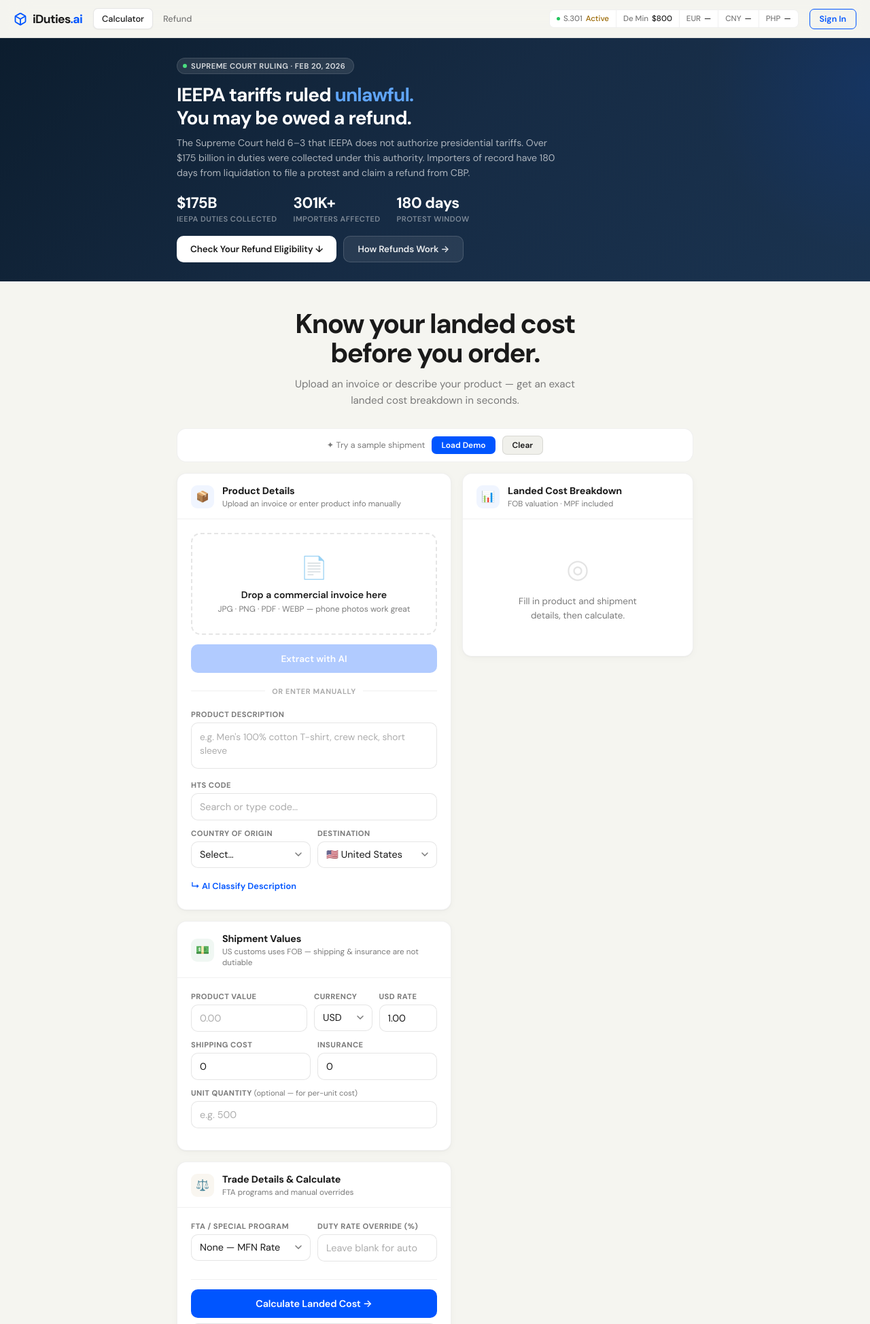
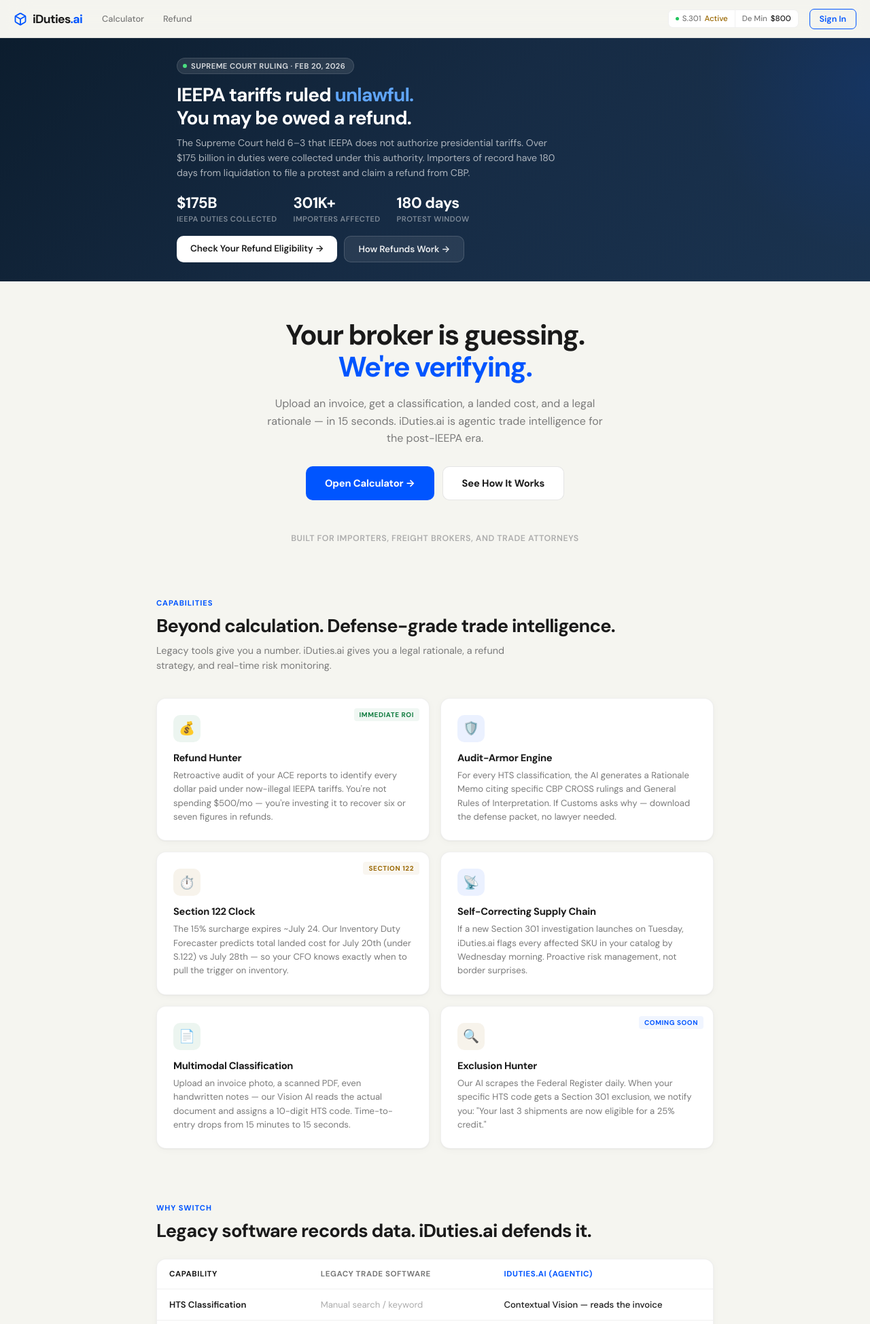
Before and after one commit to rebelkayn/dutycalc, a Flask app: page / in a window 1280 px wide. Shown: the top 1948 px of the page at 68% size. Run offline with Flask 3, Linux system fonts and the light colour scheme; some libraries are stand-ins or nearby versions.

Commit message:
feat: marketing landing page, calculator moves to /calculator

```diff
--- a/app.py
+++ b/app.py
@@ -329,7 +329,12 @@ FTA_RATES = {
 
 # ── Routes ─────────────────────────────────────────────────
 @app.route("/")
-def index():
+def landing():
+    user = get_current_user()
+    return render_template("landing.html", user=user)
+
+@app.route("/calculator")
+def calculator():
     user = get_current_user()
     return render_template("index.html", user=user)
 
--- a/templates/dashboard.html
+++ b/templates/dashboard.html
@@ -252,7 +252,7 @@ body {
     <span>iDuties<span class="nav-dot">.ai</span></span>
   </a>
   <div class="nav-links">
-    <a class="nav-link" href="/">Calculator</a>
+    <a class="nav-link" href="/calculator">Calculator</a>
     <a class="nav-link" href="/refund-guide.html">Refund</a>
     <a class="nav-link active" href="/dashboard">Dashboard</a>
   </div>
@@ -476,7 +476,7 @@ let activeDrawer = null;
 function openDrawer(type) {
   const panel = type === 'calc' ? document.getElementById('drawerCalc') : document.getElementById('drawerRefund');
   const body = type === 'calc' ? document.getElementById('drawerCalcBody') : document.getElementById('drawerRefundBody');
-  const src = type === 'calc' ? '/?embed=calc' : '/?embed=refund';
+  const src = type === 'calc' ? '/calculator?embed=calc' : '/calculator?embed=refund';
   // Lazy-load iframe
   if (!body.querySelector('iframe')) {
     body.innerHTML = `<iframe src="${src}" title="${type === 'calc' ? 'Calculator' : 'Estimator'}"></iframe>`;
--- a/templates/index.html
+++ b/templates/index.html
@@ -568,7 +568,7 @@ body {
     <span>iDuties<span class="nav-dot">.ai</span></span>
   </div>
   <div class="nav-links">
-    <a class="nav-link active" href="#">Calculator</a>
+    <a class="nav-link active" href="/calculator">Calculator</a>
     <a class="nav-link" href="/refund-guide.html">Refund</a>
     {% if user %}<a class="nav-link" href="/dashboard">Dashboard</a>{% endif %}
   </div>
--- /dev/null
+++ b/templates/landing.html
@@ -0,0 +1,496 @@
+<!DOCTYPE html>
+<html lang="en">
+<head>
+<meta charset="UTF-8">
+<meta name="viewport" content="width=device-width, initial-scale=1.0, viewport-fit=cover">
+<title>iDuties.ai — Agentic Trade Intelligence for US Importers</title>
+<meta name="description" content="Stop guessing on duties. iDuties.ai uses AI to classify, calculate, and defend every import — with built-in IEEPA refund recovery, audit-ready rationale memos, and real-time tariff monitoring.">
+<meta name="keywords" content="import duty calculator, IEEPA refund, HTS classification, customs audit, Section 301, Section 122, landed cost, trade compliance">
+<link rel="preconnect" href="https://fonts.googleapis.com">
+<link href="https://fonts.googleapis.com/css2?family=DM+Sans:ital,opsz,wght@0,9..40,300..700;1,9..40,300..700&display=swap" rel="stylesheet">
+<style>
+*, *::before, *::after { box-sizing: border-box; margin: 0; padding: 0; }
+:root {
+  --bg: #F5F5F0; --surface: #FFFFFF; --surface2: #F0F0EB;
+  --border: rgba(0,0,0,0.06); --border2: rgba(0,0,0,0.10);
+  --ink: #1A1A1A; --ink2: #3D3D3D; --muted: #7A7A7A; --dim: #ACACAC;
+  --blue: #0055FF; --blue-hover: #003FCC; --blue-soft: rgba(0,85,255,0.06);
+  --green: #0F7B3F; --green-bg: rgba(15,123,63,0.06);
+  --amber: #9A6700; --amber-bg: rgba(154,103,0,0.06);
+  --radius: 14px; --radius-sm: 10px; --radius-xs: 7px;
+  --shadow: 0 1px 2px rgba(0,0,0,0.04), 0 2px 12px rgba(0,0,0,0.03);
+  --font: 'DM Sans', -apple-system, BlinkMacSystemFont, 'Helvetica Neue', sans-serif;
+  --mono: 'SF Mono', 'Fira Code', 'Menlo', monospace;
+}
+html { scroll-behavior: smooth; overflow-y: scroll; }
+body {
+  font-family: var(--font); background: var(--bg); color: var(--ink);
+  min-height: 100vh; -webkit-font-smoothing: antialiased;
+  -moz-osx-font-smoothing: grayscale;
+}
+
+/* ═══════ NAV ═══════ */
+.nav {
+  position: sticky; top: 0; z-index: 100;
+  background: rgba(245,245,240,0.82);
+  backdrop-filter: saturate(180%) blur(20px); -webkit-backdrop-filter: saturate(180%) blur(20px);
+  border-bottom: 1px solid var(--border);
+  padding: 0 20px; height: 56px;
+  display: flex; align-items: center; gap: 16px;
+}
+.nav-brand {
+  font-size: 1.1rem; font-weight: 700; letter-spacing: -0.04em; color: var(--ink);
+  display: flex; align-items: center; gap: 8px; flex-shrink: 0; text-decoration: none;
+}
+.nav-brand svg { color: var(--blue); }
+.nav-dot { color: var(--blue); }
+.nav-spacer { flex: 1; }
+.nav-links { display: flex; gap: 2px; }
+.nav-link {
+  font-size: 0.8rem; font-weight: 500; color: var(--muted);
+  padding: 6px 12px; border-radius: var(--radius-xs);
+  border: 1px solid transparent; cursor: pointer;
+  text-decoration: none; white-space: nowrap; transition: all 0.15s;
+}
+.nav-link:hover { color: var(--ink); background: var(--surface2); }
+.nav-link.active { color: var(--ink); background: var(--surface); border-color: var(--border2); box-shadow: 0 1px 2px rgba(0,0,0,0.04); }
+.nav-ticker {
+  display: none; align-items: center;
+  border: 1px solid var(--border); border-radius: var(--radius-xs);
+  background: var(--surface); overflow: hidden;
+}
+.ticker-item {
+  display: flex; align-items: center; gap: 5px;
+  padding: 5px 10px; font-size: 0.72rem; font-weight: 500;
+  border-right: 1px solid var(--border); white-space: nowrap;
+}
+.ticker-item:last-child { border: none; }
+.ticker-label { color: var(--muted); }
+.ticker-value { color: var(--ink); font-variant-numeric: tabular-nums; }
+.ticker-dot { width: 5px; height: 5px; border-radius: 50%; background: #22c55e; flex-shrink: 0; }
+.s301-active { color: var(--amber); }
+@media (min-width: 860px) { .nav-ticker { display: flex; } }
+.nav-auth-btn {
+  padding: 6px 14px; border-radius: var(--radius-xs);
+  font-size: 0.78rem; font-weight: 600; color: var(--blue);
+  border: 1.5px solid var(--blue); text-decoration: none;
+  transition: all 0.15s; flex-shrink: 0; white-space: nowrap;
+}
+.nav-auth-btn:hover { background: var(--blue); color: white; }
+@media (max-width: 500px) {
+  .nav { padding: 0 16px; height: 52px; }
+  .nav-link { font-size: 0.75rem; padding: 5px 9px; }
+}
+
+/* ═══════ IEEPA BANNER ═══════ */
+.ieepa-banner {
+  background: linear-gradient(135deg, #0C1D2E 0%, #162B44 50%, #1A3350 100%);
+  color: #fff; overflow: hidden; position: relative;
+}
+.ieepa-banner::before {
+  content: ''; position: absolute; top: -50%; right: -20%; width: 500px; height: 500px;
+  background: radial-gradient(circle, rgba(0,85,255,0.12) 0%, transparent 70%);
+  pointer-events: none;
+}
+.ieepa-inner {
+  max-width: 800px; margin: 0 auto; padding: 28px 20px;
+  position: relative; z-index: 1;
+}
+.ieepa-eyebrow {
+  display: inline-flex; align-items: center; gap: 6px;
+  background: rgba(255,255,255,0.1); border: 1px solid rgba(255,255,255,0.12);
+  border-radius: 20px; padding: 4px 12px 4px 8px;
+  font-size: 0.7rem; font-weight: 600; letter-spacing: 0.04em;
+  text-transform: uppercase; color: rgba(255,255,255,0.85); margin-bottom: 14px;
+}
+.ieepa-eyebrow-dot { width: 6px; height: 6px; border-radius: 3px; background: #4ADE80; flex-shrink: 0; }
+.ieepa-h { font-size: clamp(1.3rem, 3.5vw, 1.75rem); font-weight: 700; letter-spacing: -0.03em; line-height: 1.2; margin-bottom: 10px; }
+.ieepa-h span { color: #60A5FA; }
+.ieepa-p { font-size: 0.88rem; color: rgba(255,255,255,0.65); line-height: 1.55; margin-bottom: 18px; max-width: 560px; }
+.ieepa-stats { display: flex; gap: 24px; flex-wrap: wrap; margin-bottom: 18px; }
+.ieepa-stat-val { font-size: 1.4rem; font-weight: 700; letter-spacing: -0.02em; font-variant-numeric: tabular-nums; color: #fff; }
+.ieepa-stat-label { font-size: 0.7rem; color: rgba(255,255,255,0.45); margin-top: 2px; text-transform: uppercase; letter-spacing: 0.04em; font-weight: 600; }
+.ieepa-actions { display: flex; gap: 10px; flex-wrap: wrap; }
+.ieepa-btn {
+  padding: 10px 20px; border-radius: var(--radius-sm);
+  font-family: var(--font); font-size: 0.84rem; font-weight: 600;
+  cursor: pointer; transition: all 0.15s; border: none; letter-spacing: -0.01em;
+}
+.ieepa-btn-primary { background: #fff; color: var(--ink); text-decoration: none; }
+.ieepa-btn-primary:hover { background: #F0F0F0; }
+.ieepa-btn-ghost { background: rgba(255,255,255,0.08); color: rgba(255,255,255,0.9); border: 1px solid rgba(255,255,255,0.15); text-decoration: none; }
+.ieepa-btn-ghost:hover { background: rgba(255,255,255,0.14); }
+
+/* ═══════ HERO CTA ═══════ */
+.hero-cta {
+  text-align: center; padding: 56px 20px 48px;
+}
+.hero-tagline {
+  font-size: clamp(1.8rem, 4.5vw, 2.6rem); font-weight: 700;
+  letter-spacing: -0.04em; line-height: 1.15; color: var(--ink);
+  max-width: 680px; margin: 0 auto 16px;
+}
+.hero-tagline em { font-style: normal; color: var(--blue); }
+.hero-sub {
+  font-size: 1rem; color: var(--muted); line-height: 1.6;
+  max-width: 520px; margin: 0 auto 28px;
+}
+.hero-actions { display: flex; gap: 12px; justify-content: center; flex-wrap: wrap; }
+.btn-hero {
+  display: inline-flex; align-items: center; gap: 8px;
+  padding: 14px 28px; border-radius: var(--radius-sm);
+  font-family: var(--font); font-size: 0.92rem; font-weight: 700;
+  text-decoration: none; transition: all 0.2s; letter-spacing: -0.01em;
+}
+.btn-hero-primary { background: var(--blue); color: #fff; }
+.btn-hero-primary:hover { background: var(--blue-hover); transform: translateY(-1px); box-shadow: 0 4px 16px rgba(0,85,255,0.25); }
+.btn-hero-secondary { background: var(--surface); color: var(--ink); border: 1.5px solid var(--border2); }
+.btn-hero-secondary:hover { background: var(--surface2); border-color: var(--ink); }
+
+/* ═══════ SOCIAL PROOF ═══════ */
+.proof {
+  padding: 0 20px 40px; text-align: center;
+}
+.proof-text {
+  font-size: 0.78rem; color: var(--dim); letter-spacing: 0.04em;
+  text-transform: uppercase; font-weight: 600;
+}
+
+/* ═══════ FEATURES ═══════ */
+.features-section {
+  max-width: 860px; margin: 0 auto; padding: 40px 20px 60px;
+}
+.features-section-label {
+  font-size: 0.7rem; font-weight: 700; color: var(--blue);
+  text-transform: uppercase; letter-spacing: 0.08em; margin-bottom: 10px;
+}
+.features-section-h {
+  font-size: clamp(1.3rem, 3vw, 1.7rem); font-weight: 700;
+  letter-spacing: -0.03em; line-height: 1.25; margin-bottom: 8px;
+}
+.features-section-sub {
+  font-size: 0.9rem; color: var(--muted); line-height: 1.55; margin-bottom: 36px;
+  max-width: 540px;
+}
+.feature-grid { display: grid; grid-template-columns: 1fr 1fr; gap: 16px; }
+@media (max-width: 600px) { .feature-grid { grid-template-columns: 1fr; } }
+.feature-card {
+  background: var(--surface); border: 1px solid var(--border);
+  border-radius: var(--radius); padding: 24px; position: relative;
+  box-shadow: var(--shadow); transition: all 0.2s;
+}
+.feature-card:hover { border-color: var(--border2); box-shadow: 0 4px 20px rgba(0,0,0,0.06); }
+.feature-icon {
+  width: 40px; height: 40px; border-radius: 10px;
+  display: flex; align-items: center; justify-content: center;
+  font-size: 1.2rem; margin-bottom: 14px;
+}
+.fi-blue { background: rgba(0,85,255,0.08); }
+.fi-green { background: rgba(15,123,63,0.08); }
+.fi-amber { background: rgba(154,103,0,0.08); }
+.fi-red { background: rgba(214,40,40,0.06); }
+.feature-card h3 {
+  font-size: 0.92rem; font-weight: 700; letter-spacing: -0.02em;
+  margin-bottom: 6px; line-height: 1.3;
+}
+.feature-card p {
+  font-size: 0.82rem; color: var(--muted); line-height: 1.55;
+}
+.feature-badge {
+  position: absolute; top: 14px; right: 14px;
+  font-size: 0.62rem; font-weight: 700; text-transform: uppercase;
+  letter-spacing: 0.06em; padding: 3px 8px; border-radius: 4px;
+}
+.fb-green { background: var(--green-bg); color: var(--green); }
+.fb-amber { background: var(--amber-bg); color: var(--amber); }
+.fb-blue { background: var(--blue-soft); color: var(--blue); }
+
+/* ═══════ COMPARISON TABLE ═══════ */
+.compare-section {
+  max-width: 860px; margin: 0 auto; padding: 20px 20px 60px;
+}
+.compare-table {
+  width: 100%; border-collapse: separate; border-spacing: 0;
+  background: var(--surface); border: 1px solid var(--border);
+  border-radius: var(--radius); overflow: hidden;
+  box-shadow: var(--shadow);
+}
+.compare-table th, .compare-table td {
+  padding: 14px 18px; text-align: left; font-size: 0.82rem;
+  border-bottom: 1px solid var(--border);
+}
+.compare-table th {
+  font-size: 0.72rem; font-weight: 700; text-transform: uppercase;
+  letter-spacing: 0.05em; color: var(--muted);
+}
+.compare-table th:first-child { color: var(--ink); }
+.compare-table th:last-child { color: var(--blue); }
+.compare-table td { color: var(--ink2); }
+.compare-table td:first-child { font-weight: 600; color: var(--ink); }
+.compare-table td:nth-child(2) { color: var(--dim); }
+.compare-table td:last-child { color: var(--ink); font-weight: 500; }
+.compare-table tr:last-child td { border-bottom: none; }
+.compare-table .check { color: var(--green); font-weight: 700; }
+.compare-table .x { color: var(--dim); }
+@media (max-width: 600px) {
+  .compare-table th, .compare-table td { padding: 10px 12px; font-size: 0.75rem; }
+}
+
+/* ═══════ LEGAL CALLOUT ═══════ */
+.legal-section {
+  max-width: 860px; margin: 0 auto; padding: 0 20px 60px;
+}
+.legal-card {
+  background: linear-gradient(135deg, #0C1D2E 0%, #162B44 100%);
+  color: #fff; border-radius: var(--radius); padding: 36px 32px;
+  position: relative; overflow: hidden;
+}
+.legal-card::before {
+  content: ''; position: absolute; top: -30%; right: -10%;
+  width: 300px; height: 300px;
+  background: radial-gradient(circle, rgba(0,85,255,0.1) 0%, transparent 70%);
+  pointer-events: none;
+}
+.legal-eyebrow {
+  font-size: 0.68rem; font-weight: 700; text-transform: uppercase;
+  letter-spacing: 0.08em; color: rgba(255,255,255,0.5); margin-bottom: 12px;
+}
+.legal-h {
+  font-size: clamp(1.1rem, 2.5vw, 1.4rem); font-weight: 700;
+  letter-spacing: -0.02em; line-height: 1.3; margin-bottom: 14px;
+  max-width: 500px;
+}
+.legal-p {
+  font-size: 0.85rem; color: rgba(255,255,255,0.6); line-height: 1.6;
+  max-width: 560px; margin-bottom: 22px;
+}
+.legal-facts { display: flex; gap: 28px; flex-wrap: wrap; margin-bottom: 24px; }
+.legal-fact-val {
+  font-size: 0.78rem; font-weight: 700; color: #fff; margin-bottom: 2px;
+}
+.legal-fact-label {
+  font-size: 0.66rem; color: rgba(255,255,255,0.4); text-transform: uppercase;
+  letter-spacing: 0.04em; font-weight: 600;
+}
+.legal-cta {
+  display: inline-flex; padding: 10px 20px; border-radius: var(--radius-sm);
+  font-family: var(--font); font-size: 0.84rem; font-weight: 600;
+  background: #fff; color: var(--ink); text-decoration: none;
+  transition: all 0.15s;
+}
+.legal-cta:hover { background: #F0F0F0; }
+
+/* ═══════ BOTTOM CTA ═══════ */
+.bottom-cta {
+  text-align: center; padding: 40px 20px 80px;
+}
+.bottom-cta h2 {
+  font-size: clamp(1.3rem, 3vw, 1.8rem); font-weight: 700;
+  letter-spacing: -0.03em; margin-bottom: 8px;
+}
+.bottom-cta p {
+  font-size: 0.9rem; color: var(--muted); margin-bottom: 24px;
+}
+
+/* ═══════ FOOTER ═══════ */
+.footer {
+  border-top: 1px solid var(--border);
+  max-width: 800px; margin: 0 auto; padding: 20px;
+  display: flex; justify-content: space-between; align-items: center;
+  font-size: 0.72rem; color: var(--dim);
+}
+.footer a { color: var(--muted); text-decoration: none; }
+.footer a:hover { color: var(--ink); }
+</style>
+</head>
+<body>
+
+<!-- ═══════ NAV ═══════ -->
+<nav class="nav">
+  <a class="nav-brand" href="/">
+    <svg width="20" height="20" viewBox="0 0 24 24" fill="none" stroke="currentColor" stroke-width="2.2" stroke-linecap="round" stroke-linejoin="round"><path d="M21 16V8a2 2 0 00-1-1.73l-7-4a2 2 0 00-2 0l-7 4A2 2 0 003 8v8a2 2 0 001 1.73l7 4a2 2 0 002 0l7-4A2 2 0 0021 16z"/><polyline points="3.27 6.96 12 12.01 20.73 6.96"/><line x1="12" y1="22.08" x2="12" y2="12"/></svg>
+    <span>iDuties<span class="nav-dot">.ai</span></span>
+  </a>
+  <div class="nav-links">
+    <a class="nav-link" href="/calculator">Calculator</a>
+    <a class="nav-link" href="/refund-guide.html">Refund</a>
+    {% if user %}<a class="nav-link" href="/dashboard">Dashboard</a>{% endif %}
+  </div>
+  <div class="nav-spacer"></div>
+  <div class="nav-ticker">
+    <div class="ticker-item"><div class="ticker-dot"></div><span class="ticker-label">S.301</span><span class="ticker-value s301-active">Active</span></div>
+    <div class="ticker-item"><span class="ticker-label">De Min</span><span class="ticker-value">$800</span></div>
+  </div>
+  {% if user %}
+    <a href="/signout" class="nav-auth-btn" title="Sign out">{{ user.email[:20] }}</a>
+  {% else %}
+    <a href="/signin" class="nav-auth-btn">Sign In</a>
+  {% endif %}
+</nav>
+
+<!-- ═══════ IEEPA BANNER ═══════ -->
+<section class="ieepa-banner">
+  <div class="ieepa-inner">
+    <div class="ieepa-eyebrow"><span class="ieepa-eyebrow-dot"></span>Supreme Court Ruling · Feb 20, 2026</div>
+    <h2 class="ieepa-h">IEEPA tariffs ruled <span>unlawful.</span><br>You may be owed a refund.</h2>
+    <p class="ieepa-p">The Supreme Court held 6–3 that IEEPA does not authorize presidential tariffs. Over $175 billion in duties were collected under this authority. Importers of record have 180 days from liquidation to file a protest and claim a refund from CBP.</p>
+    <div class="ieepa-stats">
+      <div><div class="ieepa-stat-val">$175B</div><div class="ieepa-stat-label">IEEPA Duties Collected</div></div>
+      <div><div class="ieepa-stat-val">301K+</div><div class="ieepa-stat-label">Importers Affected</div></div>
+      <div><div class="ieepa-stat-val">180 days</div><div class="ieepa-stat-label">Protest Window</div></div>
+    </div>
+    <div class="ieepa-actions">
+      <a class="ieepa-btn ieepa-btn-primary" href="/calculator#ieepa">Check Your Refund Eligibility →</a>
+      <a class="ieepa-btn ieepa-btn-ghost" href="/refund-guide.html">How Refunds Work →</a>
+    </div>
+  </div>
+</section>
+
+<!-- ═══════ HERO CTA ═══════ -->
+<section class="hero-cta">
+  <h1 class="hero-tagline">Your broker is guessing.<br><em>We're verifying.</em></h1>
+  <p class="hero-sub">Upload an invoice, get a classification, a landed cost, and a legal rationale — in 15 seconds. iDuties.ai is agentic trade intelligence for the post-IEEPA era.</p>
+  <div class="hero-actions">
+    <a class="btn-hero btn-hero-primary" href="/calculator">Open Calculator →</a>
+    <a class="btn-hero btn-hero-secondary" href="#features">See How It Works</a>
+  </div>
+</section>
+
+<!-- ═══════ SOCIAL PROOF ═══════ -->
+<div class="proof">
+  <div class="proof-text">Built for importers, freight brokers, and trade attorneys</div>
+</div>
+
+<!-- ═══════ FEATURES ═══════ -->
+<section class="features-section" id="features">
+  <div class="features-section-label">Capabilities</div>
+  <h2 class="features-section-h">Beyond calculation. Defense-grade trade intelligence.</h2>
+  <p class="features-section-sub">Legacy tools give you a number. iDuties.ai gives you a legal rationale, a refund strategy, and real-time risk monitoring.</p>
+
+  <div class="feature-grid">
+    <div class="feature-card">
+      <span class="feature-badge fb-green">Immediate ROI</span>
+      <div class="feature-icon fi-green">💰</div>
+      <h3>Refund Hunter</h3>
+      <p>Retroactive audit of your ACE reports to identify every dollar paid under now-illegal IEEPA tariffs. You're not spending $500/mo — you're investing it to recover six or seven figures in refunds.</p>
+    </div>
+    <div class="feature-card">
+      <div class="feature-icon fi-blue">🛡️</div>
+      <h3>Audit-Armor Engine</h3>
+      <p>For every HTS classification, the AI generates a Rationale Memo citing specific CBP CROSS rulings and General Rules of Interpretation. If Customs asks why — download the defense packet, no lawyer needed.</p>
+    </div>
+    <div class="feature-card">
+      <span class="feature-badge fb-amber">Section 122</span>
+      <div class="feature-icon fi-amber">⏱️</div>
+      <h3>Section 122 Clock</h3>
+      <p>The 15% surcharge expires ~July 24. Our Inventory Duty Forecaster predicts total landed cost for July 20th (under S.122) vs July 28th — so your CFO knows exactly when to pull the trigger on inventory.</p>
+    </div>
+    <div class="feature-card">
+      <div class="feature-icon fi-blue">📡</div>
+      <h3>Self-Correcting Supply Chain</h3>
+      <p>If a new Section 301 investigation launches on Tuesday, iDuties.ai flags every affected SKU in your catalog by Wednesday morning. Proactive risk management, not border surprises.</p>
+    </div>
+    <div class="feature-card">
+      <div class="feature-icon fi-green">📄</div>
+      <h3>Multimodal Classification</h3>
+      <p>Upload an invoice photo, a scanned PDF, even handwritten notes — our Vision AI reads the actual document and assigns a 10-digit HTS code. Time-to-entry drops from 15 minutes to 15 seconds.</p>
+    </div>
+    <div class="feature-card">
+      <span class="feature-badge fb-blue">Coming Soon</span>
+      <div class="feature-icon fi-amber">🔍</div>
+      <h3>Exclusion Hunter</h3>
+      <p>Our AI scrapes the Federal Register daily. When your specific HTS code gets a Section 301 exclusion, we notify you: "Your last 3 shipments are now eligible for a 25% credit."</p>
+    </div>
+  </div>
+</section>
+
+<!-- ═══════ COMPARISON TABLE ═══════ -->
+<section class="compare-section">
+  <div class="features-section-label">Why switch</div>
+  <h2 class="features-section-h" style="margin-bottom:24px">Legacy software records data. iDuties.ai defends it.</h2>
+
+  <table class="compare-table">
+    <thead>
+      <tr>
+        <th>Capability</th>
+        <th>Legacy Trade Software</th>
+        <th>iDuties.ai (Agentic)</th>
+      </tr>
+    </thead>
+    <tbody>
+      <tr>
+        <td>HTS Classification</td>
+        <td class="x">Manual search / keyword</td>
+        <td class="check">Contextual Vision — reads the invoice</td>
+      </tr>
+      <tr>
+        <td>Audit Defense</td>
+        <td class="x">Call an expensive consultant</td>
+        <td class="check">Automated rationale memos included</td>
+      </tr>
+      <tr>
+        <td>Data Ingestion</td>
+        <td class="x">Manual entry / clean CSVs only</td>
+        <td class="check">PDFs, scans, handwritten notes</td>
+      </tr>
+      <tr>
+        <td>Refund Recovery</td>
+        <td class="x">None</td>
+        <td class="check">Live IEEPA / Section 301 tracking</td>
+      </tr>
+      <tr>
+        <td>2026 Rules</td>
+        <td class="x">Requires manual update</td>
+        <td class="check">Live regulatory stream — real-time</td>
+      </tr>
+      <tr>
+        <td>Section 122 Forecasting</td>
+        <td class="x">Not available</td>
+        <td class="check">Inventory timing optimization</td>
+      </tr>
+    </tbody>
+  </table>
+</section>
+
+<!-- ═══════ LEGAL CALLOUT ═══════ -->
+<section class="legal-section">
+  <div class="legal-card">
+    <div class="legal-eyebrow">The Legal Reality</div>
+    <h2 class="legal-h">"My broker told me to pay that" is not a valid legal defense.</h2>
+    <p class="legal-p">Under the Customs Modernization Act, the Importer of Record — not the broker — is legally responsible for classification accuracy. CBP expects you to audit your own filings. "Reasonable care" is a specific legal standard.</p>
+    <div class="legal-facts">
+      <div>
+        <div class="legal-fact-val">Importer of Record</div>
+        <div class="legal-fact-label">Legally responsible</div>
+      </div>
+      <div>
+        <div class="legal-fact-val">Reasonable Care</div>
+        <div class="legal-fact-label">Legal standard required</div>
+      </div>
+      <div>
+        <div class="legal-fact-val">You Know Your Product</div>
+        <div class="legal-fact-label">CBP's position</div>
+      </div>
+    </div>
+    <a class="legal-cta" href="/calculator">Verify Your Classifications →</a>
+  </div>
+</section>
+
+<!-- ═══════ BOTTOM CTA ═══════ -->
+<section class="bottom-cta">
+  <h2>You upload the file. We find the money.</h2>
+  <p>Customs is no longer a tax problem — it's a data problem. Turn your messy logistics paperwork into a bulletproof legal defense and a revenue recovery engine.</p>
+  <div class="hero-actions">
+    <a class="btn-hero btn-hero-primary" href="/calculator">Start Free →</a>
+    <a class="btn-hero btn-hero-secondary" href="/refund-guide.html">Read the IEEPA Guide</a>
+  </div>
+</section>
+
+<!-- ═══════ FOOTER ═══════ -->
+<footer class="footer">
+  <span>© 2026 iDuties.ai — a PH Studio product</span>
+  <a href="/refund-guide.html">Refund Guide</a>
+</footer>
+
+</body>
+</html>
--- a/templates/refund-guide.html
+++ b/templates/refund-guide.html
@@ -253,7 +253,7 @@ body {
     <span>iDuties<span class="nav-dot">.ai</span></span>
   </a>
   <div class="nav-links">
-    <a class="nav-link" href="/">Calculator</a>
+    <a class="nav-link" href="/calculator">Calculator</a>
     <a class="nav-link active" href="/refund-guide.html">Refund</a>
     {% if user %}<a class="nav-link" href="/dashboard">Dashboard</a>{% endif %}
   </div>
```
